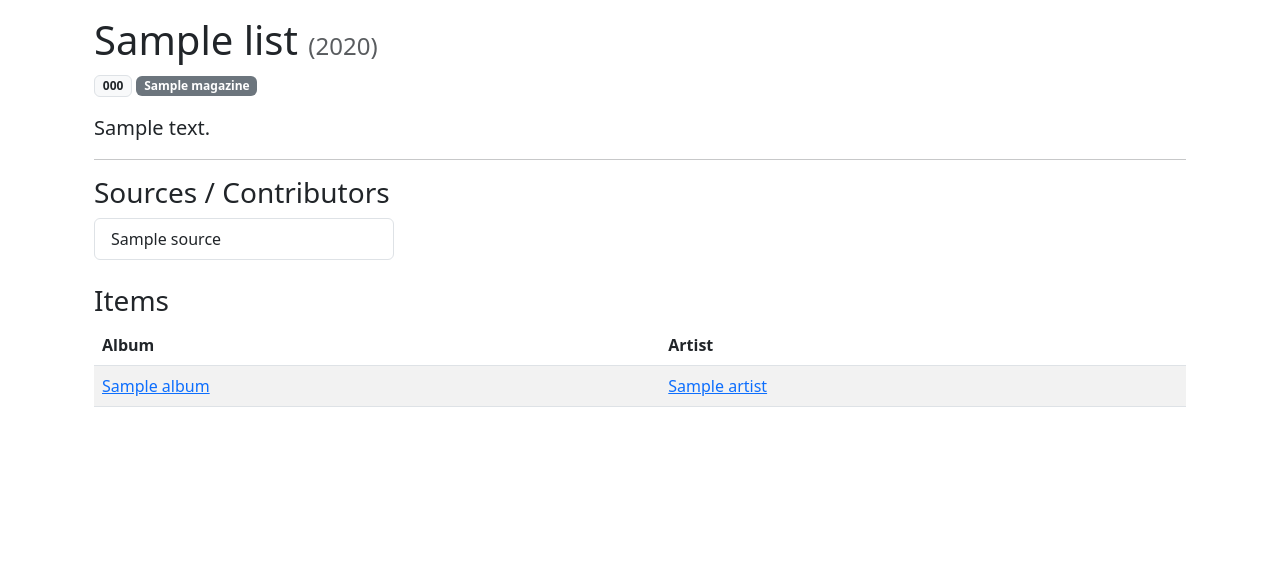
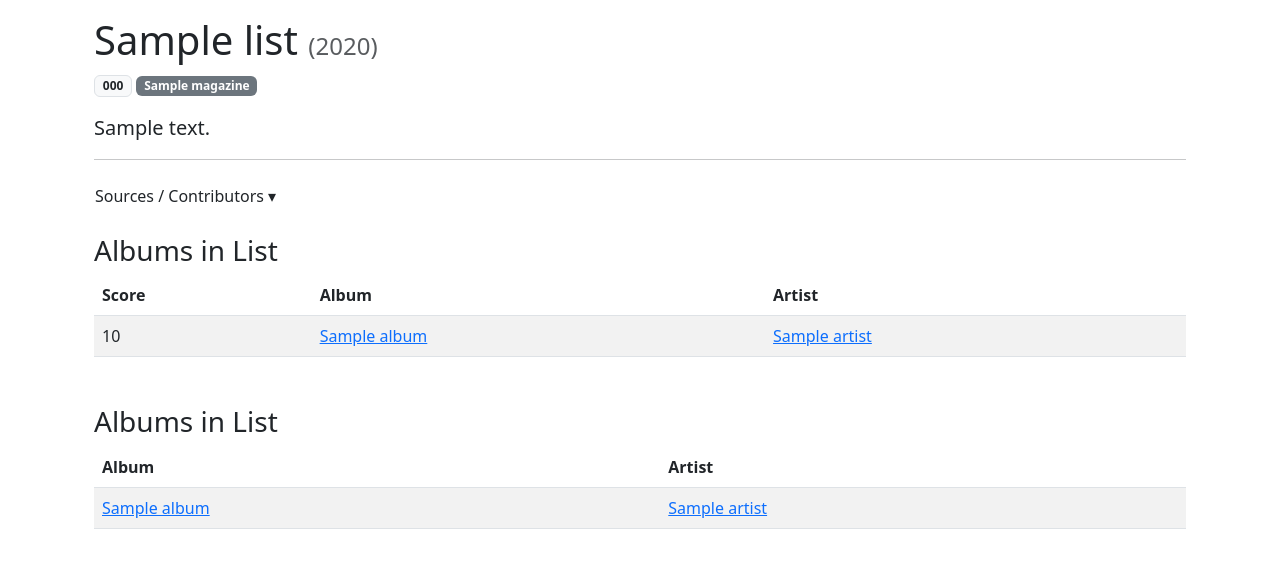
Before and after one commit to roelvanduijnhoven/muzieklijstjes-vibe, a Symfony app: template templates/album_list/show.html.twig in a window 1280 px wide. Shown: the part 120-688 px from the top of the page. Run offline with Twig, Linux system fonts and the light colour scheme; the template is opened without the code that fills it: most values are stand-ins (such as "Sample title", 1, 10 or a date in 2020); some libraries are stand-ins or nearby versions.

Commit message:
Implement aggregate list pruning in ImportLegacyCommand, enhance AlbumListController to compute album scores from sources, and update show.html.twig to display computed album scores in a collapsible format.

```diff
--- a/templates/album_list/show.html.twig
+++ b/templates/album_list/show.html.twig
@@ -36,18 +36,47 @@
 
     {% if list.sources|length > 0 %}
     <div class="mb-4">
-        <h3>Sources / Contributors</h3>
-        <div class="list-group list-group-horizontal flex-wrap">
-        {% for source in list.sources %}
-            <a href="{{ path('app_list_show', {id: source.id}) }}" class="list-group-item list-group-item-action flex-fill" style="max-width: 300px;">
-                {{ source.title }}
-            </a>
-        {% endfor %}
+        <h3>
+            <button class="btn btn-link text-decoration-none p-0 text-dark" type="button" data-bs-toggle="collapse" data-bs-target="#sourcesCollapse" aria-expanded="false" aria-controls="sourcesCollapse">
+                Sources / Contributors ▾
+            </button>
+        </h3>
+        <div class="collapse" id="sourcesCollapse">
+            <div class="list-group list-group-horizontal flex-wrap mt-2">
+            {% for source in list.sources %}
+                <a href="{{ path('app_list_show', {id: source.id}) }}" class="list-group-item list-group-item-action flex-fill" style="max-width: 300px;">
+                    {{ source.title }}
+                </a>
+            {% endfor %}
+            </div>
         </div>
     </div>
     {% endif %}
 
-    <h3>Items</h3>
+    {% if computedItems|length > 0 %}
+    <h3>Albums in List</h3>
+    <table class="table table-striped mb-5">
+        <thead>
+            <tr>
+                <th>Score</th>
+                <th>Album</th>
+                <th>Artist</th>
+            </tr>
+        </thead>
+        <tbody>
+        {% for item in computedItems %}
+            <tr>
+                <td>{{ item.score }}</td>
+                <td><a href="{{ path('app_album_show', {id: item.album.id}) }}">{{ item.album.title }}</a></td>
+                <td><a href="{{ path('app_artist_show', {id: item.album.artist.id}) }}">{{ item.album.artist.name }}</a></td>
+            </tr>
+        {% endfor %}
+        </tbody>
+    </table>
+    {% endif %}
+
+    {% if list.type != 'aggregate' %}
+    <h3>Albums in List</h3>
     <table class="table table-striped">
         <thead>
             <tr>
@@ -76,5 +105,6 @@
         {% endfor %}
         </tbody>
     </table>
+    {% endif %}
 </div>
 {% endblock %}
```
Also changed, not shown: src/Command/ImportLegacyCommand.php (+10 -0 lines), src/Controller/AlbumListController.php (+32 -0 lines).
